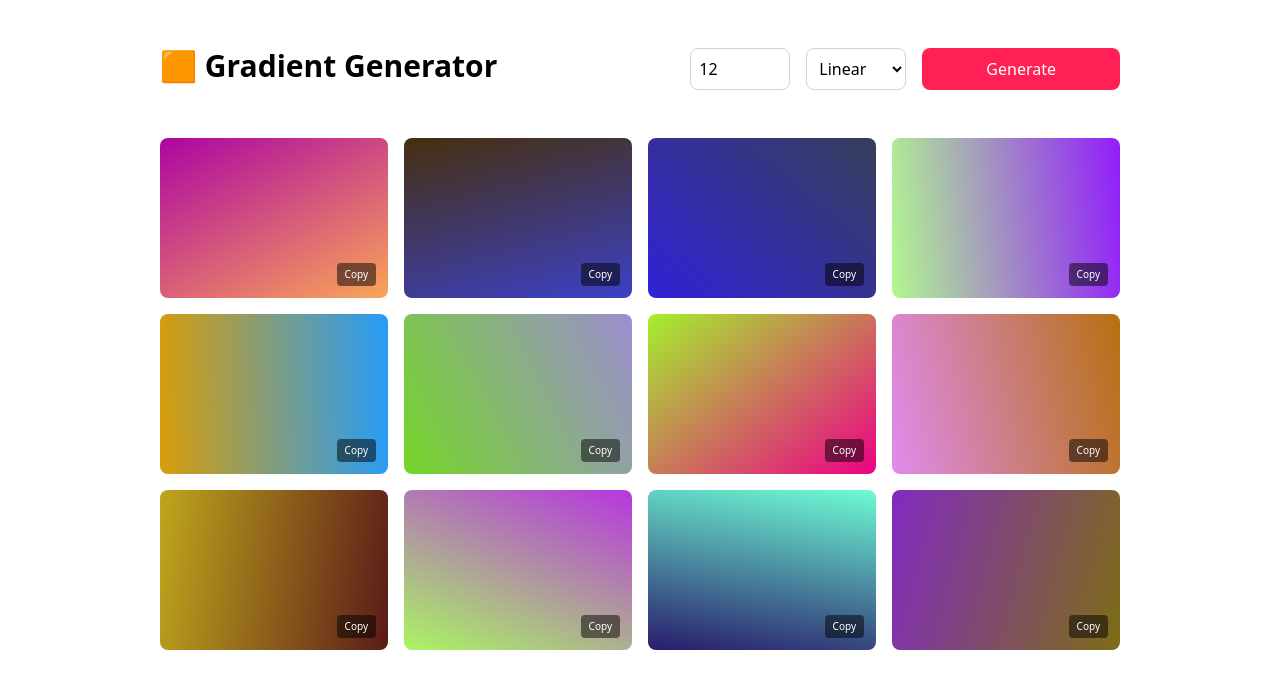
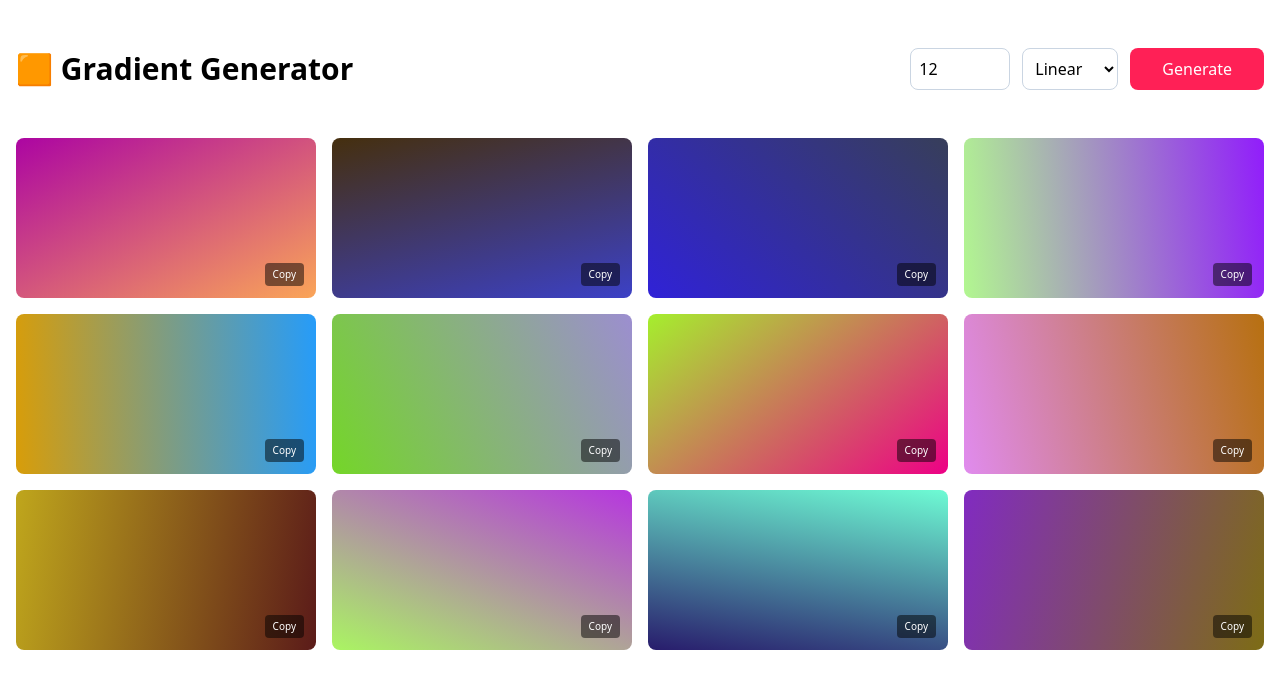
Before and after one commit to Meraj-Uddin-Malik/Gradient-Generator, a React (Vite) app: page / in a window 1280 px wide. Shown: the top 688 px of the page. Built offline with nearby package versions, Linux system fonts and the light colour scheme.

Commit message:
feat: improve layout and styling of the gradient generator interface

```diff
--- a/src/App.jsx
+++ b/src/App.jsx
@@ -51,10 +51,10 @@ const App = () => {
 
   return (
     <div className="min-h-screen py-12">
-      <div className="w-9/12 mx-auto space-y-12">
-        <div className="flex justify-between">
+      <div className="max-w-7xl mx-auto px-4 space-y-12">
+        <div className="flex flex-col gap-4 md:flex-row md:items-center md:justify-between">
           <h1 className="text-3xl font-bold">🟧 Gradient Generator</h1>
-          <div className="flex gap-4">
+          <div className="flex flex-col gap-3 sm:flex-row">
             <input
               value={num}
               className="border border-slate-300 bg-white rounded-lg w-25 p-2 placeholder-gray-400"
@@ -64,14 +64,14 @@ const App = () => {
 
             <select
               value={type}
-              className="border border-slate-300 bg-white rounded-lg w-25 p-2"
+              className="border border-slate-300 rounded-lg p-2 w-full sm:w-24"
               onChange={(e) => setType(e.target.value)}
             >
               <option value="Linear">Linear</option>
               <option value="Radial">Radial</option>
             </select>
             <button
-              className="px-16 py-2 bg-rose-500 text-white rounded-lg font-medium"
+              className="w-full sm:w-auto px-8 py-2 bg-rose-500 text-white rounded-lg font-medium"
               onClick={generateGradients}
             >
               Generate
@@ -79,11 +79,11 @@ const App = () => {
           </div>
         </div>
 
-        <div className="grid grid-cols-4 gap-4">
+        <div className="grid grid-cols-1 sm:grid-cols-2 md:grid-cols-3 lg:grid-cols-4 gap-4">
           {gradients.map((item, index) => (
             <div
               key={index}
-              className="h-40 bg-red-500 rounded-lg relative"
+              className="h-40 rounded-lg relative"
               style={{ background: item.gradient }}
             >
               <button
```
